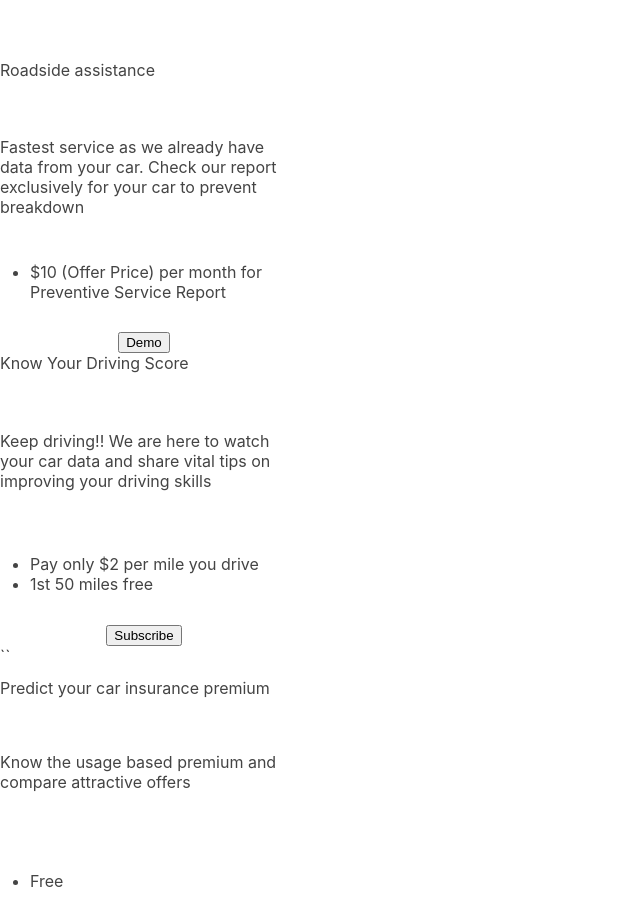
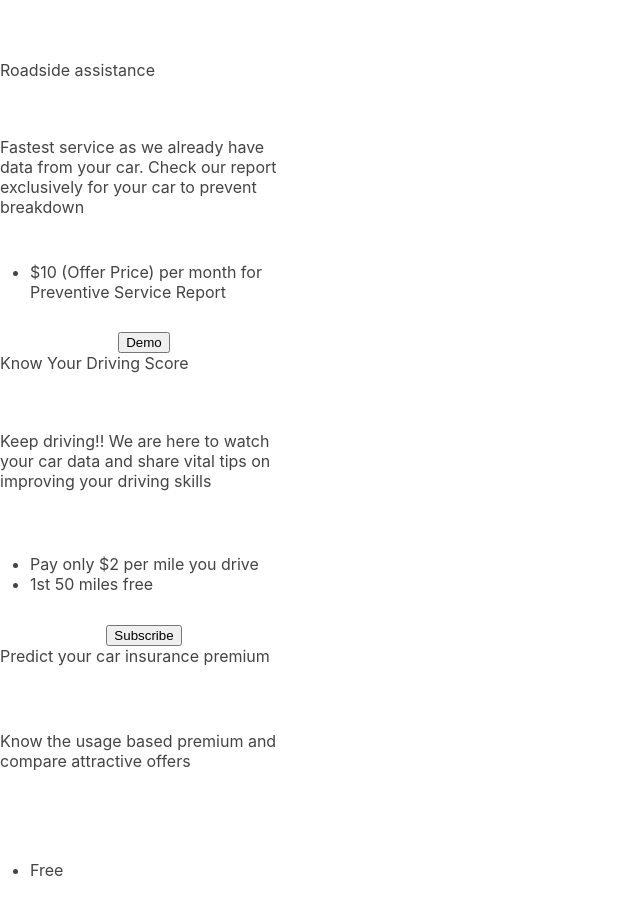
Before and after one commit to dipankar-maitra-arch/vehicleapp, a React (Create React App) app: page / in a window 1280 px wide. Shown: the top 916 px of the page, without its empty margins (0-640 px from the left). Built offline with nearby package versions, Linux system fonts and the light colour scheme.

Commit message:
some changes in css

```diff
--- a/src/App.js
+++ b/src/App.js
@@ -102,7 +102,7 @@ function App() {
             </Col>
             <Col xs={12} lg={3}>
               <Card style={{ width: "18rem" }}>
-                <Card.Body> ``
+                <Card.Body>
                   <Card.Title>Predict your car insurance premium</Card.Title>
                   <Card.Subtitle className="mb-2 text-muted">
                     Know the usage based premium and compare attractive offers
@@ -171,7 +171,6 @@ function App() {
               <h6>Average Fuel Pressure</h6>
             </Col>
             <Col xs={12} lg={6}>
-
               <GaugeChart
                 id="gauge-chart5"
 							  style={chartStyle}
```
Also changed, not shown: src/App.css (indentation only), src/index.css (indentation only), 1 other file (tests, documents, lock files or other folders). Lines whose indentation alone changed are shown as unchanged.
